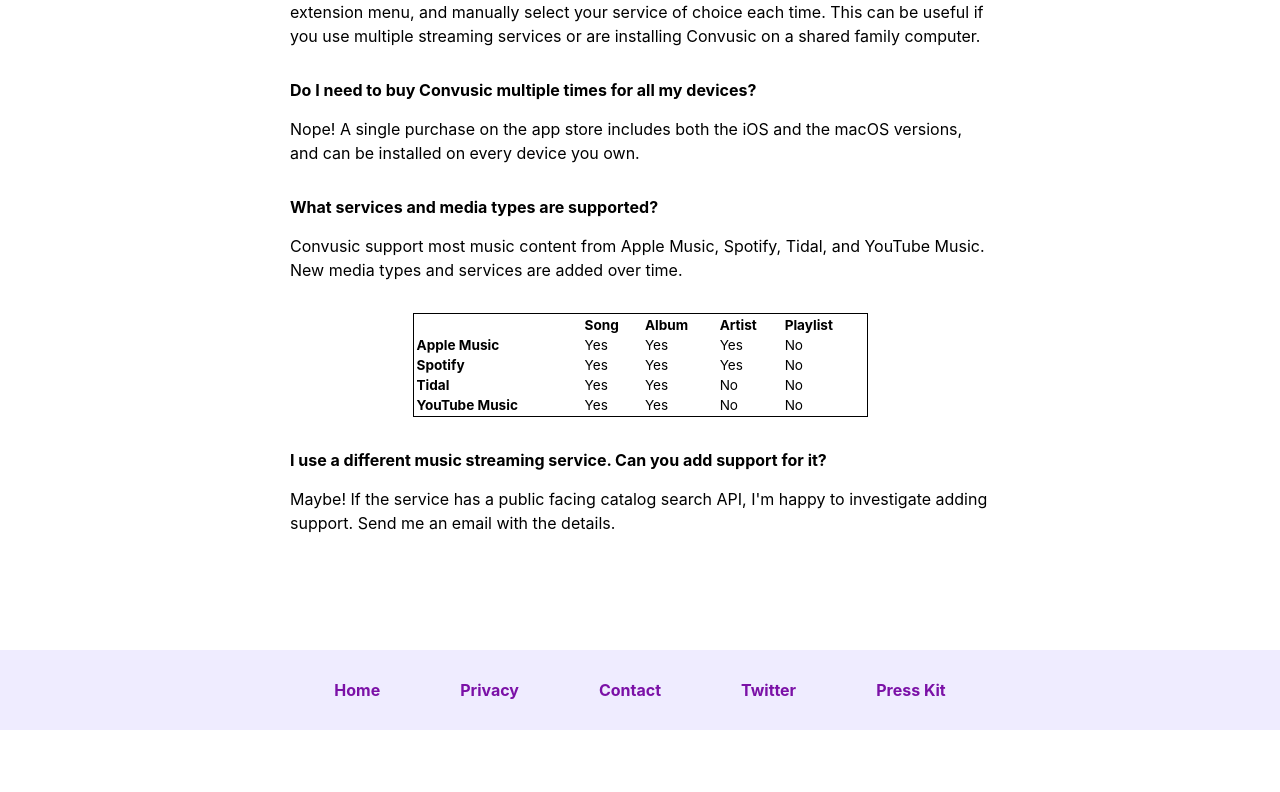
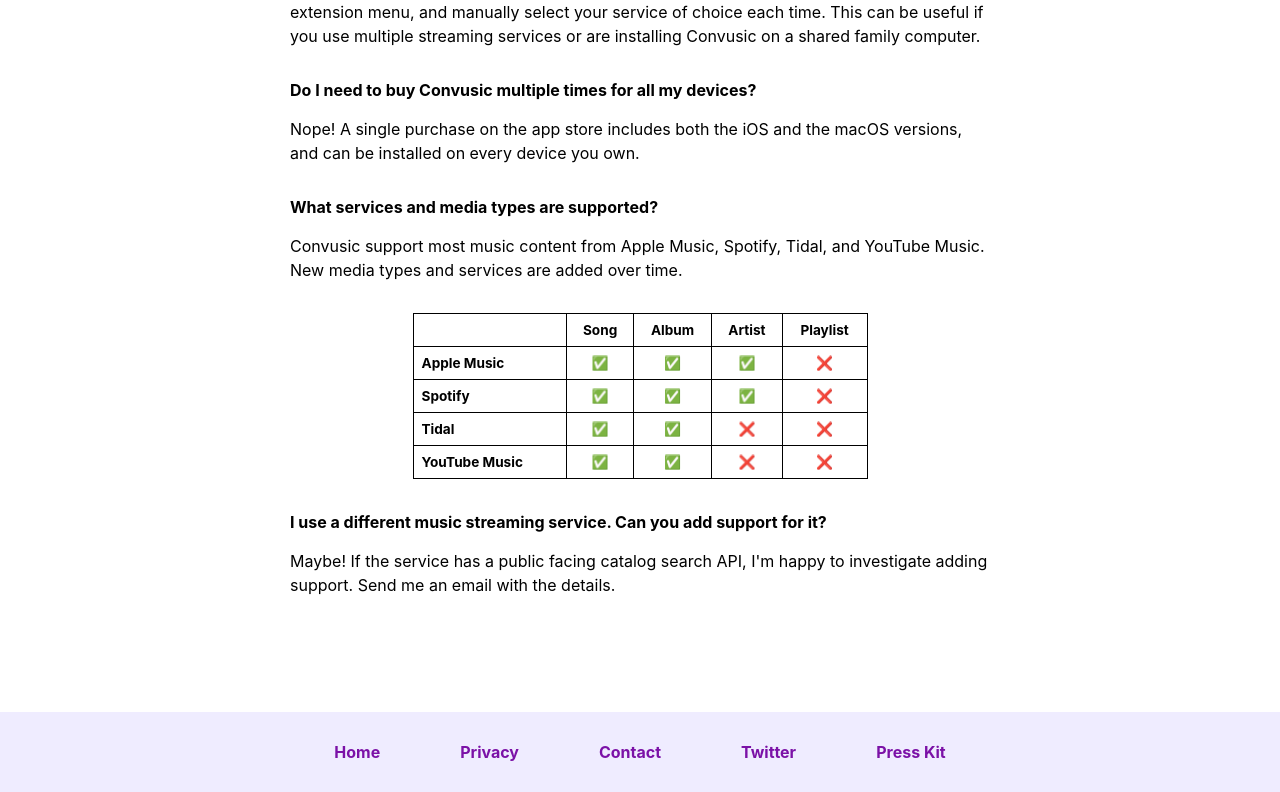
Before and after one commit to vsanthanam/convusic-site, a React (Create React App) app: page /#/presskit in a window 1280 px wide. Shown: the part 1026-1818 px from the top of the page. Before the commit the page ends 1756 px from the top, so only its background shows below. Built offline with nearby package versions, Linux system fonts and the light colour scheme.

Commit message:
Use emoji in service table

```diff
--- a/src/Components/FeatureList/FeatureList.tsx
+++ b/src/Components/FeatureList/FeatureList.tsx
@@ -10,8 +10,8 @@
                 <div className="feature-list-section-content">
                     <div className="feature-grid">
                         <div className="feature-row">
-                            <Feature name="Open Any Song, Anywhere" description={<p>Convusic supports many of the most popular services including Apple Music, Spotify, Tidal, and YouTube Music.</p>} icon={FeatureIcon.Artist} />
-                            <Feature name="Simple & Instant" description={<p>Enable Convusic and forget about it. Any music streaming link will automatically open in your app of choice. No interaction required. <a href="https://youtu.be/Z0-AWHiuo6s"><strong>See it in action</strong></a>.</p>} icon={FeatureIcon.Puzzle} />
+                            <Feature name="Open Any Song, Anywhere" description={<p>Convusic supports many of the most popular services including Apple Music, Spotify, Tidal, and YouTube Music. <a href="https://youtu.be/Z0-AWHiuo6s">See it in action.</a></p>} icon={FeatureIcon.Artist} />
+                            <Feature name="Simple & Instant" description={<p>Enable Convusic and forget about it. Any music streaming link will automatically open in your app of choice. No interaction required.</p>} icon={FeatureIcon.Puzzle} />
                         </div>
                         <div className="feature-row">
                             <Feature name="Private & Secure" description={<p>Convusic's client apps and browser extensions feature no advertising, use no third-party trackers, and collect no user identifiable data of any kind.</p>} icon={FeatureIcon.Shield} />
--- a/src/PressKit/PressKit.scss
+++ b/src/PressKit/PressKit.scss
@@ -22,10 +22,22 @@
             width: 65%;
             margin-bottom: 16px;
             margin-top: 16px;
-        }
+            border-collapse: collapse;
 
-        th {
-            text-align: left;
+            .service-name {
+                text-align: left;
+            }
+
+            th {
+                padding: 0.5rem;
+                border: 1px solid;
+            }
+
+            td {
+                padding: 0.5rem;
+                border: 1px solid;
+                text-align: center;
+            }
         }
     }
 
--- a/src/PressKit/PressKit.tsx
+++ b/src/PressKit/PressKit.tsx
@@ -50,6 +50,7 @@
                     <Question title="What services and media types are supported?" answer={<p>Convusic support most music content from Apple Music, Spotify, Tidal, and YouTube Music. New media types and services are added over time.</p>} />
                     <div className="table-container">
                         <table>
+                            <thead>
                                 <tr>
                                     <th></th>
                                     <th>Song</th>
@@ -57,34 +58,37 @@
                                     <th>Artist</th>
                                     <th>Playlist</th>
                                 </tr>
+                            </thead>
+                            <tbody>
                                 <tr>
-                                <th>Apple Music</th>
-                                <td>Yes</td>
-                                <td>Yes</td>
-                                <td>Yes</td>
-                                <td>No</td>
+                                    <th className="service-name">Apple Music</th>
+                                    <td>✅</td>
+                                    <td>✅</td>
+                                    <td>✅</td>
+                                    <td>❌</td>
                                 </tr>
                                 <tr>
-                                <th>Spotify</th>
-                                <td>Yes</td>
-                                <td>Yes</td>
-                                <td>Yes</td>
-                                <td>No</td>
+                                    <th className="service-name">Spotify</th>
+                                    <td>✅</td>
+                                    <td>✅</td>
+                                    <td>✅</td>
+                                    <td>❌</td>
                                 </tr>
                                 <tr>
-                                <th>Tidal</th>
-                                <td>Yes</td>
-                                <td>Yes</td>
-                                <td>No</td>
-                                <td>No</td>
+                                    <th className="service-name">Tidal</th>
+                                    <td>✅</td>
+                                    <td>✅</td>
+                                    <td>❌</td>
+                                    <td>❌</td>
                                 </tr>
                                 <tr>
-                                <th>YouTube Music</th>
-                                <td>Yes</td>
-                                <td>Yes</td>
-                                <td>No</td>
-                                <td>No</td>
+                                    <th className="service-name">YouTube Music</th>
+                                    <td>✅</td>
+                                    <td>✅</td>
+                                    <td>❌</td>
+                                    <td>❌</td>
                                 </tr>
+                            </tbody>
                         </table>
                     </div>
                     <Question title="I use a different music streaming service. Can you add support for it?" answer={<p>Maybe! If the service has a public facing catalog search API, I'm happy to investigate adding support. Send me an email with the details.</p>} />
```
Lines whose indentation alone changed are shown as unchanged.
